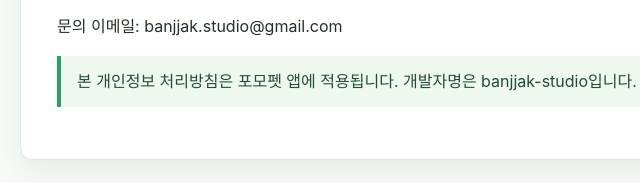
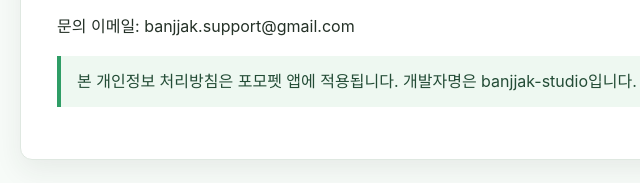
Before and after one commit to banjjak-studio/pomopet-policy, a plain HTML site: page docs/privacy/index.html in a window 1280 px wide. Shown: the part 1823-2006 px from the top of the page, 210-850 px from the left. Drawn offline with Linux system fonts and the light colour scheme.

Commit message:
Update support email

```diff
--- a/docs/privacy/index.html
+++ b/docs/privacy/index.html
@@ -159,7 +159,7 @@
         </p>
 
         <h2>9. 문의</h2>
-        <p>문의 이메일: banjjak.studio@gmail.com</p>
+        <p>문의 이메일: banjjak.support@gmail.com</p>
 
         <p class="note">
           본 개인정보 처리방침은 포모펫 앱에 적용됩니다. 개발자명은
```
